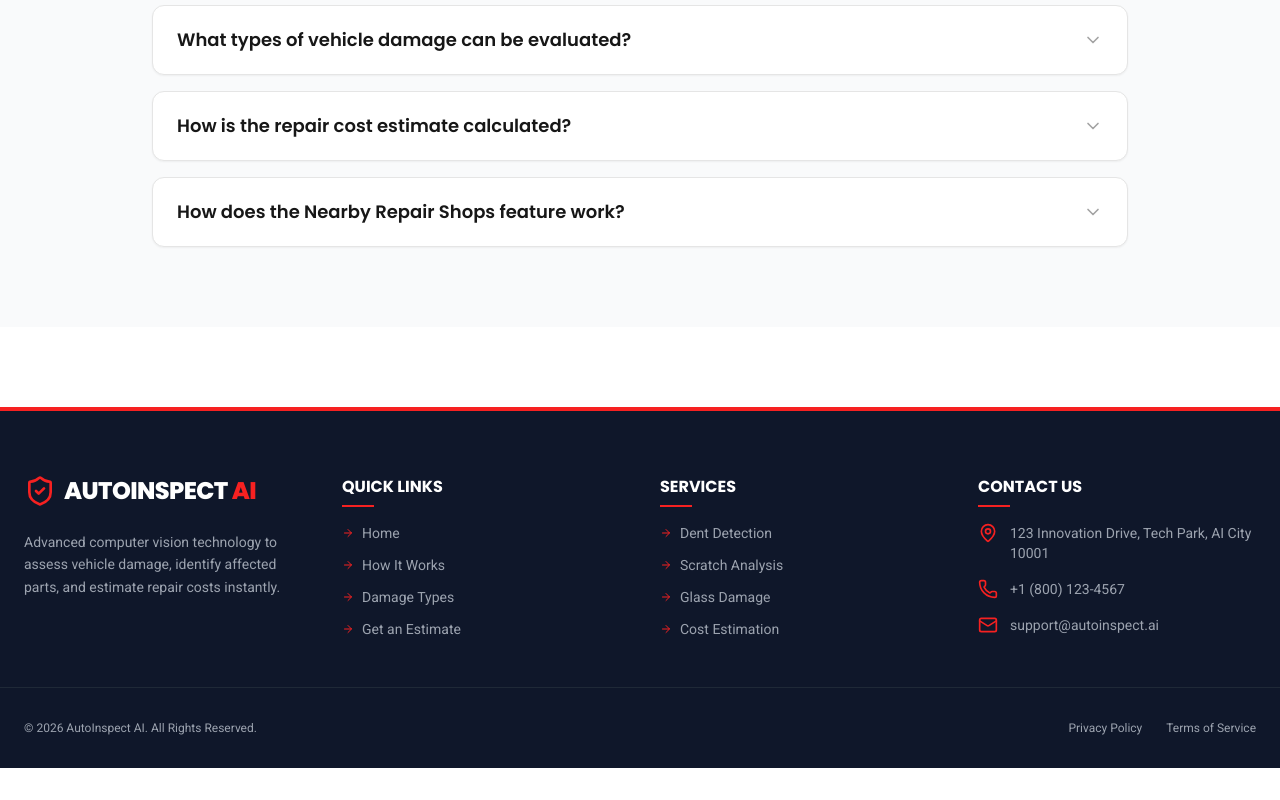
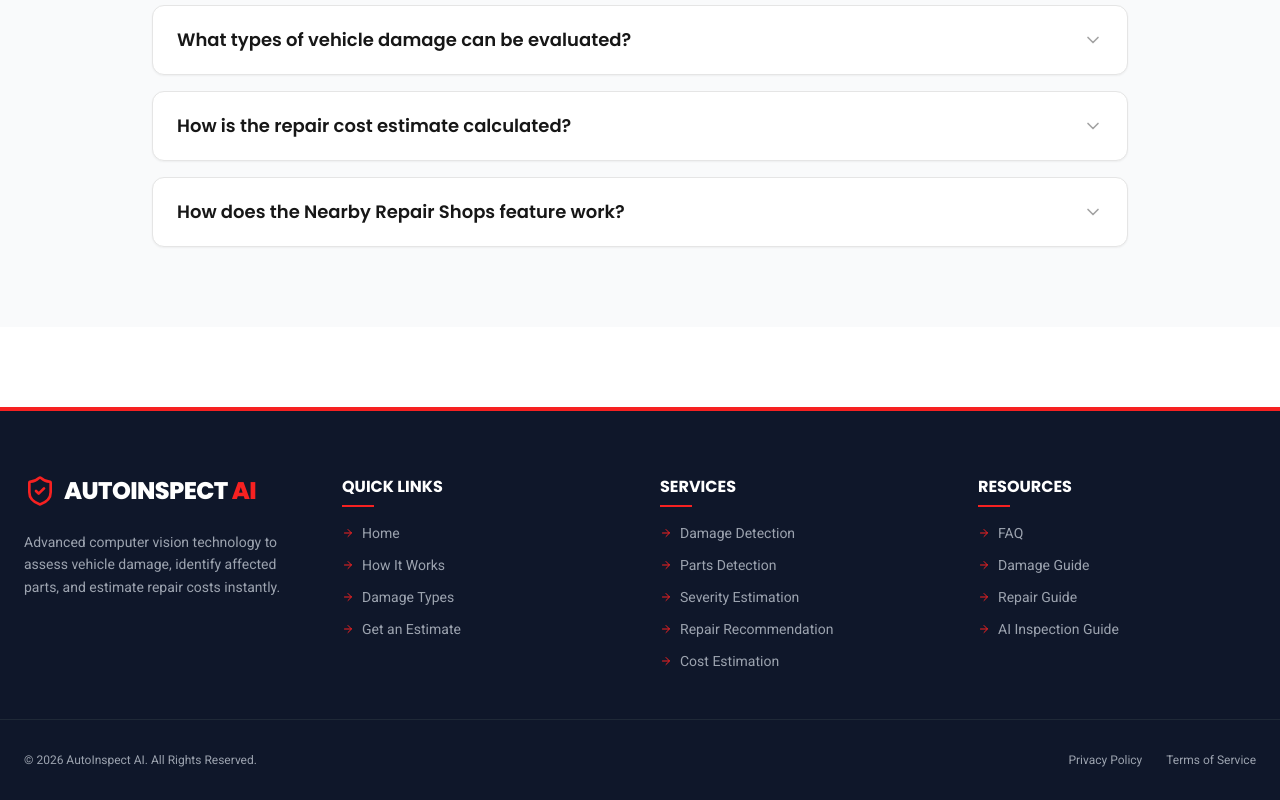
Before and after one commit to mohith012/AutoInspect-AI, a React (Vite) app in the folder apps/frontend/: page / in a window 1280 px wide. Shown: the part 2609-3409 px from the top of the page. Before the commit the page ends 3377 px from the top, so only its background shows below. Built offline with nearby package versions, Linux system fonts and the light colour scheme.

Commit message:
feat(footer): replace Contact section with Resources and add interactive Privacy & Terms modals

```diff
--- a/apps/frontend/src/components/layout/Footer.jsx
+++ b/apps/frontend/src/components/layout/Footer.jsx
@@ -1,7 +1,9 @@
-import React from 'react';
-import { ShieldCheck, MapPin, Phone, Mail, ArrowRight } from 'lucide-react';
+import React, { useState } from 'react';
+import { ShieldCheck, ArrowRight, X, Lock, FileText } from 'lucide-react';
 
 export default function Footer({ onNavigate }) {
+  const [activeModal, setActiveModal] = useState(null);
+
   const handleNav = (e, sectionId, targetView = 'home') => {
     e.preventDefault();
     if (onNavigate) {
@@ -18,7 +20,7 @@ export default function Footer({ onNavigate }) {
   };
 
   return (
-    <footer className="w-full bg-dark text-gray-400 pt-16 pb-8 border-t-4 border-primary mt-auto">
+    <footer className="w-full bg-dark text-gray-400 pt-16 pb-8 border-t-4 border-primary mt-auto relative">
       <div className="max-w-7xl mx-auto px-6 grid grid-cols-1 md:grid-cols-2 lg:grid-cols-4 gap-10 mb-12">
         {/* About */}
         <div>
@@ -46,29 +48,22 @@ export default function Footer({ onNavigate }) {
         <div>
           <h4 className="text-white font-display font-bold uppercase mb-6 relative inline-block after:content-[''] after:absolute after:-bottom-2 after:left-0 after:w-8 after:h-0.5 after:bg-primary">Services</h4>
           <ul className="space-y-3 text-sm">
-            <li><a href="#damage-types" onClick={(e) => handleNav(e, 'damage-types', 'home')} className="hover:text-primary transition flex items-center gap-2"><ArrowRight className="w-3 h-3 text-primary" /> Dent Detection</a></li>
-            <li><a href="#damage-types" onClick={(e) => handleNav(e, 'damage-types', 'home')} className="hover:text-primary transition flex items-center gap-2"><ArrowRight className="w-3 h-3 text-primary" /> Scratch Analysis</a></li>
-            <li><a href="#damage-types" onClick={(e) => handleNav(e, 'damage-types', 'home')} className="hover:text-primary transition flex items-center gap-2"><ArrowRight className="w-3 h-3 text-primary" /> Glass Damage</a></li>
-            <li><a href="#" onClick={(e) => handleNav(e, null, 'inspect')} className="hover:text-primary transition flex items-center gap-2"><ArrowRight className="w-3 h-3 text-primary" /> Cost Estimation</a></li>
+            <li className="flex items-center gap-2"><ArrowRight className="w-3 h-3 text-primary" /> Damage Detection</li>
+            <li className="flex items-center gap-2"><ArrowRight className="w-3 h-3 text-primary" /> Parts Detection</li>
+            <li className="flex items-center gap-2"><ArrowRight className="w-3 h-3 text-primary" /> Severity Estimation</li>
+            <li className="flex items-center gap-2"><ArrowRight className="w-3 h-3 text-primary" /> Repair Recommendation</li>
+            <li className="flex items-center gap-2"><ArrowRight className="w-3 h-3 text-primary" /> Cost Estimation</li>
           </ul>
         </div>
 
-        {/* Contact */}
+        {/* Resources */}
         <div>
-          <h4 className="text-white font-display font-bold uppercase mb-6 relative inline-block after:content-[''] after:absolute after:-bottom-2 after:left-0 after:w-8 after:h-0.5 after:bg-primary">Contact Us</h4>
-          <ul className="space-y-4 text-sm">
-            <li className="flex items-start gap-3">
-              <MapPin className="w-5 h-5 text-primary shrink-0" />
-              <span>123 Innovation Drive, Tech Park, AI City 10001</span>
-            </li>
-            <li className="flex items-center gap-3">
-              <Phone className="w-5 h-5 text-primary shrink-0" />
-              <span>+1 (800) 123-4567</span>
-            </li>
-            <li className="flex items-center gap-3">
-              <Mail className="w-5 h-5 text-primary shrink-0" />
-              <span>support@autoinspect.ai</span>
-            </li>
+          <h4 className="text-white font-display font-bold uppercase mb-6 relative inline-block after:content-[''] after:absolute after:-bottom-2 after:left-0 after:w-8 after:h-0.5 after:bg-primary">Resources</h4>
+          <ul className="space-y-3 text-sm">
+            <li><a href="#help" onClick={(e) => handleNav(e, 'help', 'home')} className="hover:text-primary transition flex items-center gap-2"><ArrowRight className="w-3 h-3 text-primary" /> FAQ</a></li>
+            <li><a href="#damage-types" onClick={(e) => handleNav(e, 'damage-types', 'home')} className="hover:text-primary transition flex items-center gap-2"><ArrowRight className="w-3 h-3 text-primary" /> Damage Guide</a></li>
+            <li><a href="#how-it-works" onClick={(e) => handleNav(e, 'how-it-works', 'home')} className="hover:text-primary transition flex items-center gap-2"><ArrowRight className="w-3 h-3 text-primary" /> Repair Guide</a></li>
+            <li><a href="#" onClick={(e) => handleNav(e, null, 'inspect')} className="hover:text-primary transition flex items-center gap-2"><ArrowRight className="w-3 h-3 text-primary" /> AI Inspection Guide</a></li>
           </ul>
         </div>
       </div>
@@ -78,10 +73,112 @@ export default function Footer({ onNavigate }) {
           &copy; {new Date().getFullYear()} AutoInspect AI. All Rights Reserved.
         </div>
         <div className="flex gap-6">
-          <a href="#" onClick={(e) => e.preventDefault()} className="hover:text-primary transition">Privacy Policy</a>
-          <a href="#" onClick={(e) => e.preventDefault()} className="hover:text-primary transition">Terms of Service</a>
+          <button
+            type="button"
+            onClick={() => setActiveModal('privacy')}
+            className="hover:text-primary transition cursor-pointer outline-none"
+          >
+            Privacy Policy
+          </button>
+          <button
+            type="button"
+            onClick={() => setActiveModal('terms')}
+            className="hover:text-primary transition cursor-pointer outline-none"
+          >
+            Terms of Service
+          </button>
         </div>
       </div>
+
+      {/* Modal Popup */}
+      {activeModal && (
+        <div className="fixed inset-0 z-50 flex items-center justify-center p-4 bg-black/60 backdrop-blur-sm animate-fade-in">
+          <div className="bg-white text-gray-800 rounded-2xl shadow-2xl max-w-2xl w-full max-h-[85vh] flex flex-col overflow-hidden border border-gray-100">
+            {/* Modal Header */}
+            <div className="px-6 py-5 border-b border-gray-100 flex items-center justify-between bg-gray-50">
+              <div className="flex items-center gap-3">
+                {activeModal === 'privacy' ? (
+                  <div className="p-2 bg-primary/10 rounded-lg text-primary">
+                    <Lock className="w-5 h-5" />
+                  </div>
+                ) : (
+                  <div className="p-2 bg-primary/10 rounded-lg text-primary">
+                    <FileText className="w-5 h-5" />
+                  </div>
+                )}
+                <h3 className="font-display font-bold text-xl text-dark">
+                  {activeModal === 'privacy' ? 'Privacy Policy' : 'Terms of Service'}
+                </h3>
+              </div>
+              <button
+                type="button"
+                onClick={() => setActiveModal(null)}
+                className="text-gray-400 hover:text-dark p-2 rounded-full hover:bg-gray-200 transition cursor-pointer"
+              >
+                <X className="w-5 h-5" />
+              </button>
+            </div>
+
+            {/* Modal Body */}
+            <div className="p-6 overflow-y-auto space-y-4 text-sm leading-relaxed text-gray-600">
+              {activeModal === 'privacy' ? (
+                <>
+                  <p className="font-medium text-gray-800">
+                    At <strong>AutoInspect AI</strong>, we prioritize the protection of your data and personal information.
+                  </p>
+
+                  <h4 className="font-bold text-dark text-base pt-2">1. Image Data Processing</h4>
+                  <p>
+                    Photos uploaded for vehicle damage inspection are strictly used to process AI computer vision predictions (damage detection, vehicle part segmentation, and repair estimation).
+                  </p>
+
+                  <h4 className="font-bold text-dark text-base pt-2">2. Geolocation & Privacy</h4>
+                  <p>
+                    When using the Nearby Repair Shops feature, location data is accessed solely through your browser's Geolocation API to fetch nearby service centers via OpenStreetMap. Location data is never stored on our servers.
+                  </p>
+
+                  <h4 className="font-bold text-dark text-base pt-2">3. Data Security</h4>
+                  <p>
+                    All data transmissions between your browser and our API services are encrypted using industry-standard protocols.
+                  </p>
+                </>
+              ) : (
+                <>
+                  <p className="font-medium text-gray-800">
+                    Welcome to <strong>AutoInspect AI</strong>. By accessing our platform, you agree to the following terms:
+                  </p>
+
+                  <h4 className="font-bold text-dark text-base pt-2">1. Service Purpose</h4>
+                  <p>
+                    AutoInspect AI provides automated vehicle damage identification and preliminary cost estimation as an informational tool.
+                  </p>
+
+                  <h4 className="font-bold text-dark text-base pt-2">2. Accuracy & Disclaimers</h4>
+                  <p>
+                    AI predictions and cost estimates are generated using computer vision models and baseline database pricing. Final repair costs may vary depending on local labor rates and detailed hands-on mechanic evaluations.
+                  </p>
+
+                  <h4 className="font-bold text-dark text-base pt-2">3. Acceptable Use</h4>
+                  <p>
+                    Users must only upload clear photos of vehicles they own or have explicit permission to inspect.
+                  </p>
+                </>
+              )}
+            </div>
+
+            {/* Modal Footer */}
+            <div className="px-6 py-4 border-t border-gray-100 bg-gray-50 flex justify-end">
+              <button
+                type="button"
+                onClick={() => setActiveModal(null)}
+                className="btn-primary py-2 px-6 text-sm cursor-pointer"
+              >
+                Close
+              </button>
+            </div>
+          </div>
+        </div>
+      )}
     </footer>
   );
 }
```
